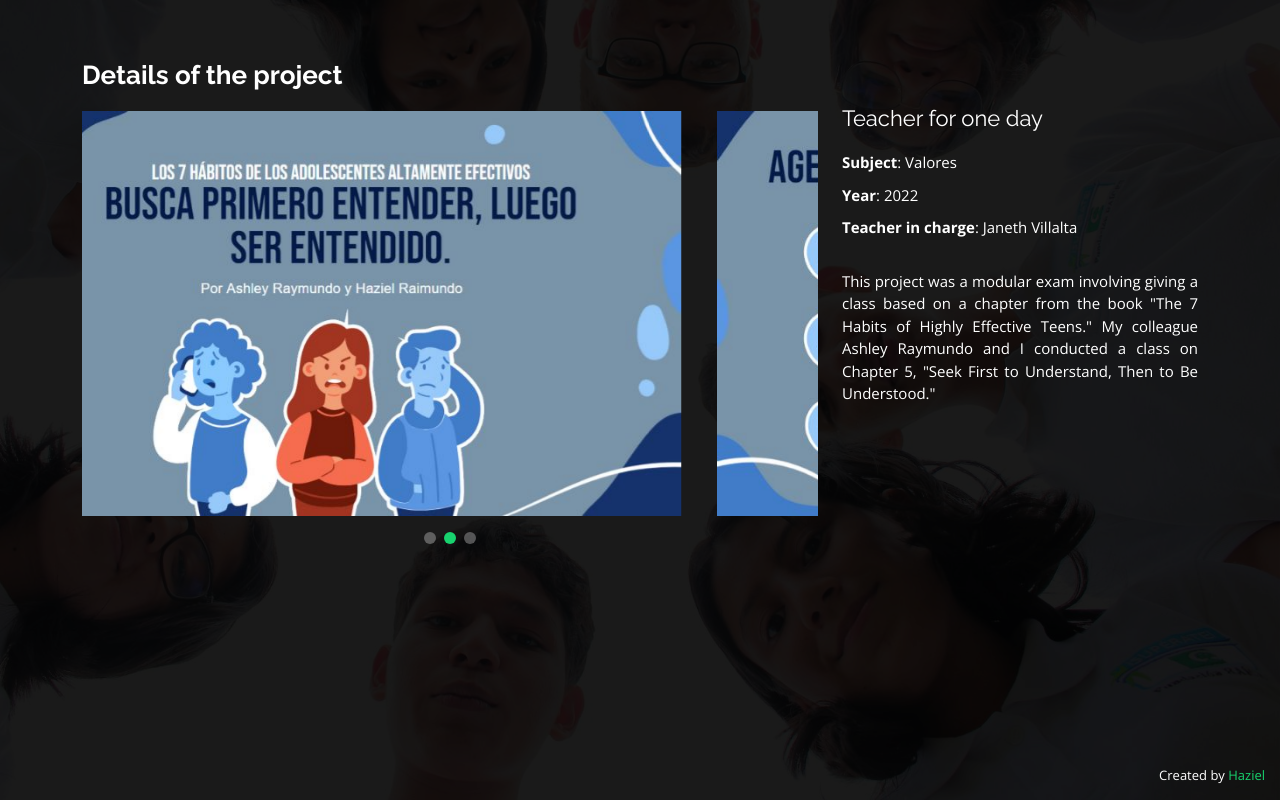
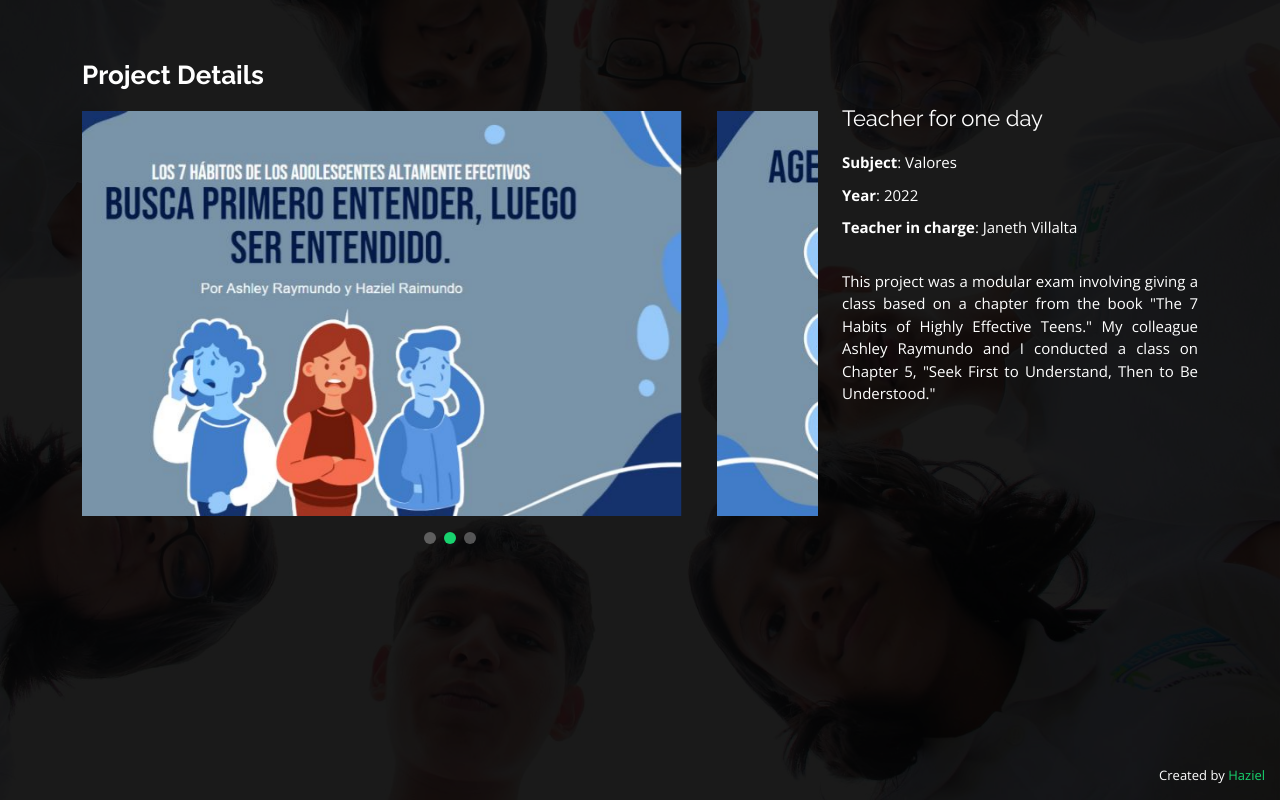
Before and after one commit to Hxzielxd/Portfolio_Haziel, a plain HTML site: page portfolio5en.html in a window 1280 px wide. Drawn offline with nearby package versions, Linux system fonts and the light colour scheme.

Commit message:
Cambios en Portafolio 5

```diff
--- a/portfolio5en.html
+++ b/portfolio5en.html
@@ -47,7 +47,7 @@
         <div class="row">
 
           <div class="col-lg-8">
-            <h2 class="portfolio-title">Details of the project</h2>
+            <h2 class="portfolio-title">Project Details</h2>
 
             <div class="portfolio-details-slider swiper">
               <div class="swiper-wrapper align-items-center">
```
